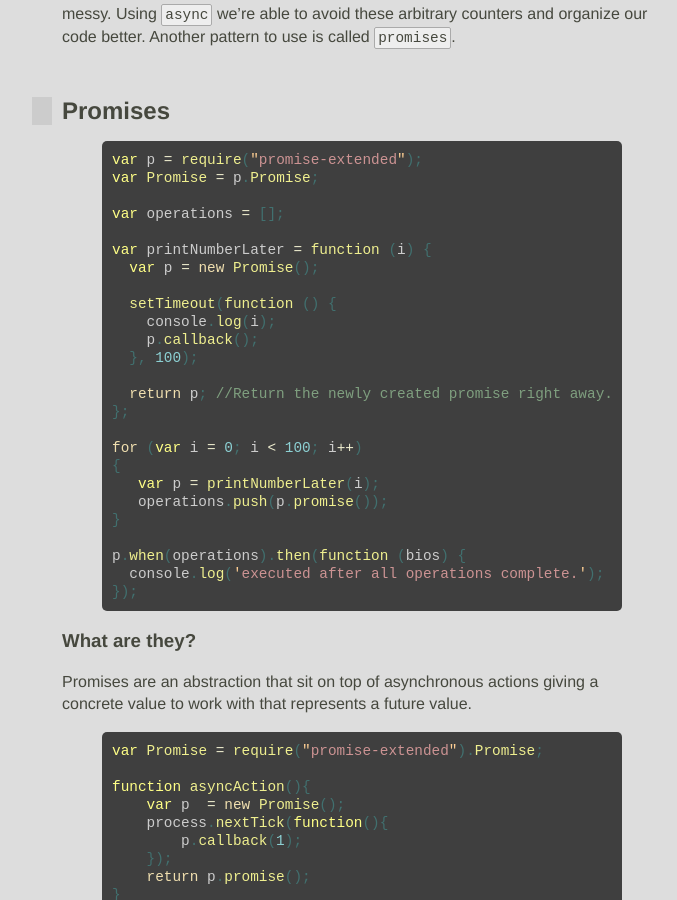
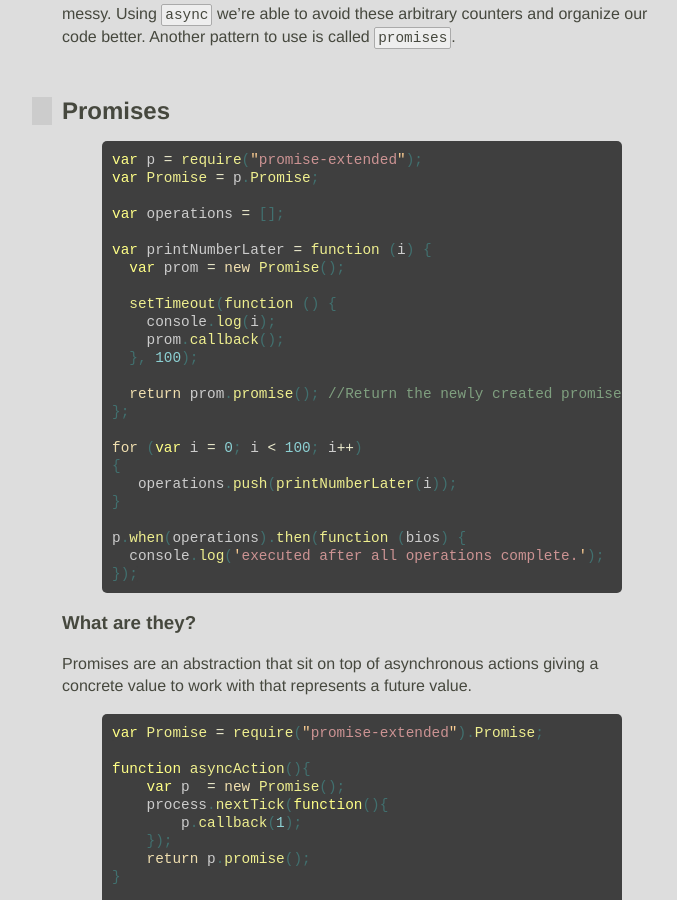
Before and after one commit to JavaScriptKC/workshop, a Jekyll site: the page built from _posts/2012-11-5-async.md, in a window 1280 px wide and 900 px high, scrolled down 2900 px. Shown: the whole window, without its empty margins (278-955 px from the left). Built offline with Jekyll 4.4.1, drawn with Linux system fonts in a browser that asks for light colours; nearby versions of some CDN libraries; some web fonts are replaced; comment, search, counter and statistics services are not loaded.

Commit message:
Fixed broken promise example

```diff
--- a/_posts/2012-11-5-async.md
+++ b/_posts/2012-11-5-async.md
@@ -130,20 +130,19 @@ var Promise = p.Promise;
 var operations = [];
 
 var printNumberLater = function (i) {
-  var p = new Promise();
+  var prom = new Promise();
 
   setTimeout(function () {
     console.log(i);
-    p.callback();
+    prom.callback();
   }, 100);
 
-  return p; //Return the newly created promise right away.
+  return prom.promise(); //Return the newly created promise right away.
 };
 
 for (var i = 0; i < 100; i++)
 {
-   var p = printNumberLater(i);
-   operations.push(p.promise());
+   operations.push(printNumberLater(i));
 }
 
 p.when(operations).then(function (bios) {
```
